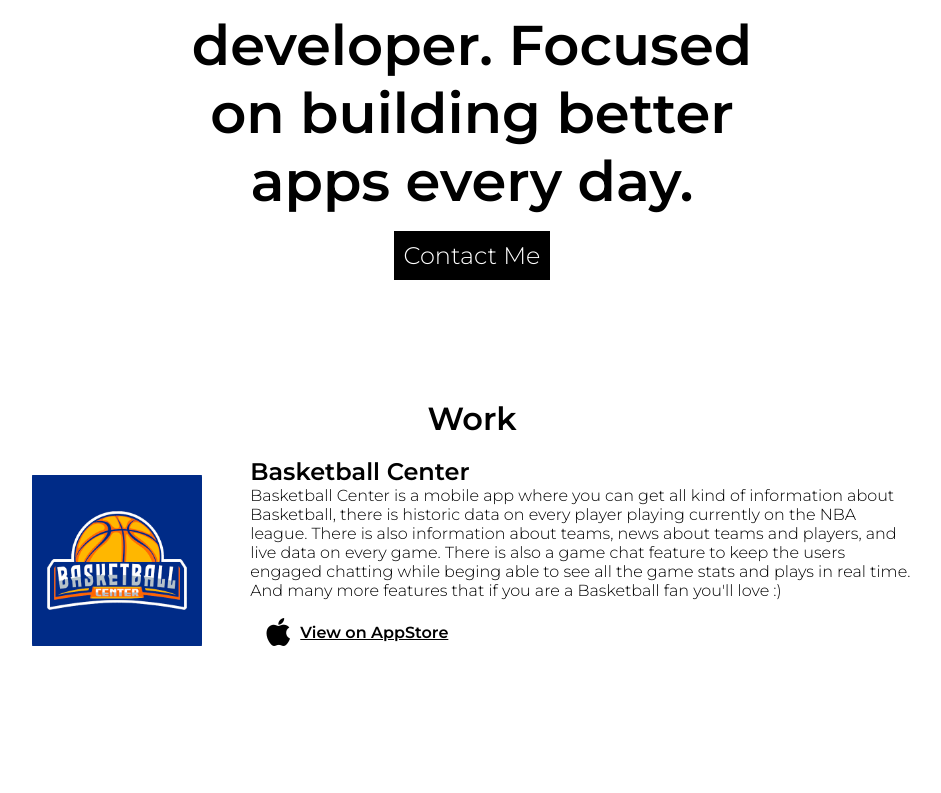
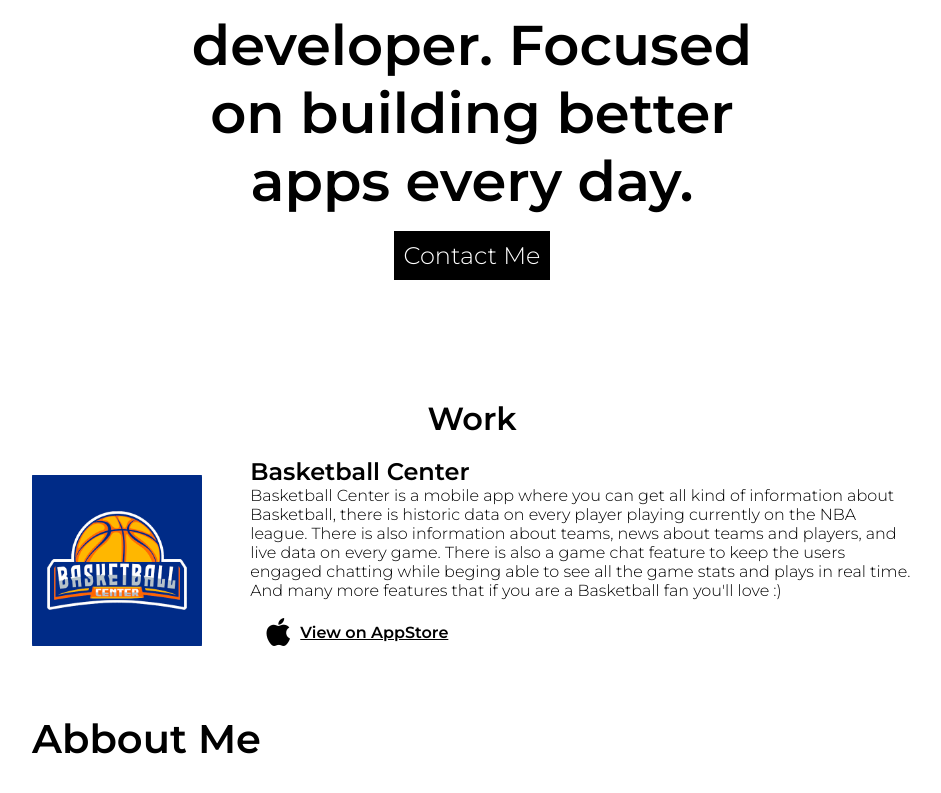
Before and after one commit to anthony-fdez/developer-website, a React (Create React App) app: page / in a window 1280 px wide. Shown: the part 331-1124 px from the top of the page, without its empty margins (168-1109 px from the left). Before the commit the page ends 1095 px from the top, so only its background shows below. Built offline with nearby package versions, Linux system fonts and the light colour scheme.

Commit message:
Added more components

```diff
--- a/src/App.js
+++ b/src/App.js
@@ -3,6 +3,8 @@ import "./App.css";
 // Components
 import Header from "./components/header/header";
 import Work from "./components/work/work";
+import About from "./components/about/about";
+import Contact from "./components/contact/contact";
 
 function App() {
   return (
@@ -30,6 +32,7 @@ function App() {
         <br></br>
         <h2 className="work-title">Work</h2>
         <Work />
+        <About />
       </main>
     </div>
   );
--- /dev/null
+++ b/src/components/about/about.css
@@ -0,0 +1,6 @@
+.about-container {
+  margin-top: 50px;
+}
+.about-container h1 {
+  font-size: 2.5rem;
+}
--- /dev/null
+++ b/src/components/about/about.js
@@ -0,0 +1,12 @@
+import React from "react";
+import "./about.css";
+
+const About = () => {
+  return (
+    <div className="about-container">
+      <h1>Abbout Me</h1>
+    </div>
+  );
+};
+
+export default About;
--- /dev/null
+++ b/src/components/contact/contact.js
@@ -0,0 +1,12 @@
+import React from "react";
+import "./contact.css";
+
+const Contact = () => {
+  return (
+    <div>
+      <h1>Contact</h1>
+    </div>
+  );
+};
+
+export default Contact;
```
Also changed, not shown: src/components/skills/skills.js (added, +12 -0 lines), src/components/contact/contact.css (added), src/components/skills/skills.css (added).
